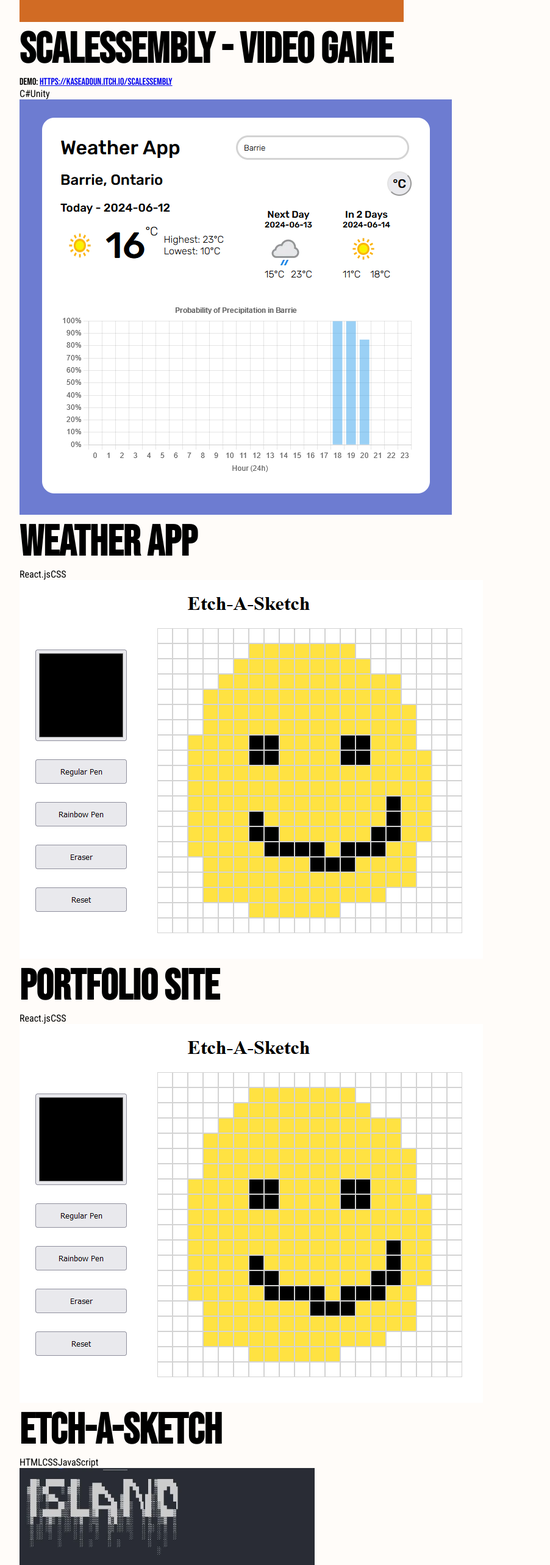
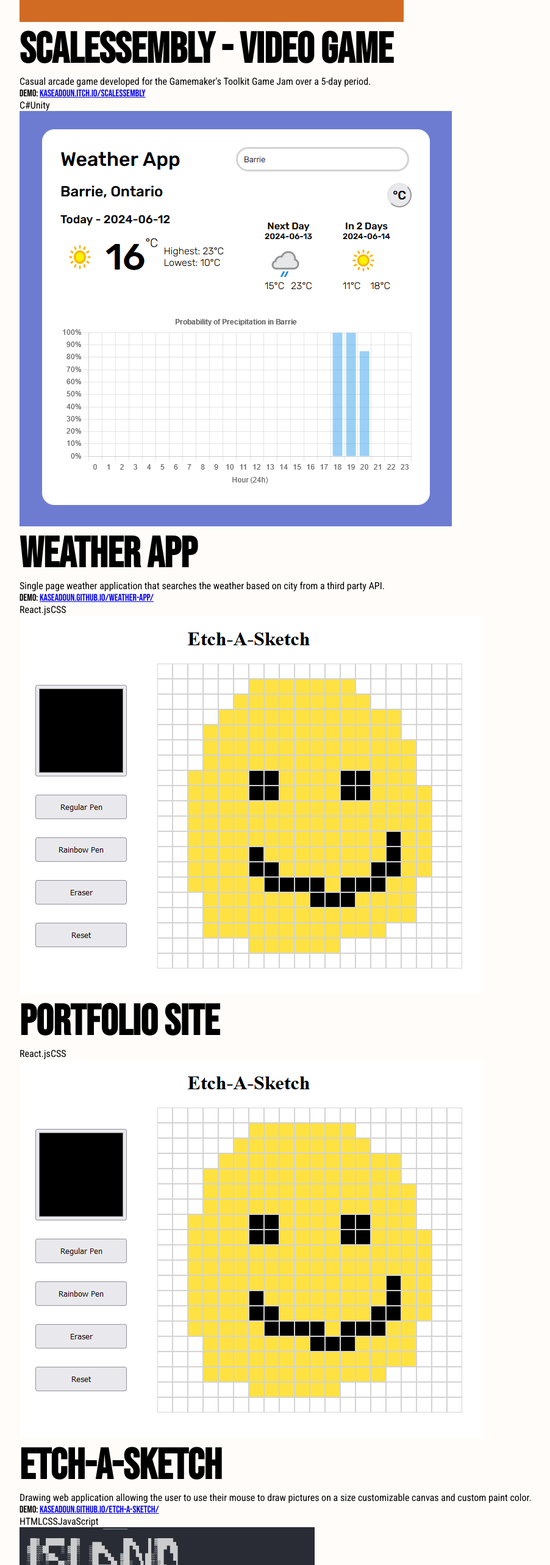
Before and after one commit to kaseadoun/karsten-leung-portfolio, a React (Vite) app: page / in a window 1280 px wide. Shown: the part 1200-3766 px from the top of the page at 61% size, without its empty margins (318-1220 px from the left). Built offline with nearby package versions, Linux system fonts and the light colour scheme.

Commit message:
Added url to demo and descriptions

```diff
--- a/src/data/projectData.js
+++ b/src/data/projectData.js
@@ -1,18 +1,18 @@
 export const projects = [
     {
         name: "Scalessembly - Video Game",
-        description: "",
+        description: "Casual arcade game developed for the Gamemaker's Toolkit Game Jam over a 5-day period.",
         techStack: ["C#", "Unity"],
         dependencies: [],
-        url: "https://kaseadoun.itch.io/scalessembly",
+        url: "kaseadoun.itch.io/scalessembly",
         image: "scalessembly.webp",
     },
     {
         name: "Weather App",
-        description: "",
+        description: "Single page weather application that searches the weather based on city from a third party API.",
         techStack: ["React.js", "CSS"],
         dependencies: [],
-        url: "",
+        url: " kaseadoun.github.io/weather-app/",
         image: "weather-app.webp",
     },
     {
@@ -25,15 +25,15 @@ export const projects = [
     },
     {
         name: "Etch-a-Sketch",
-        description: "",
+        description: "Drawing web application allowing the user to use their mouse to draw pictures on a size customizable canvas and custom paint color.",
         techStack: ["HTML", "CSS", "JavaScript"],
         dependencies: [],
-        url: "",
+        url: "kaseadoun.github.io/etch-a-sketch/",
         image: "etch-a-sketch.webp",
     },
     {
         name: "Island - Console Game",
-        description: "",
+        description: "Text-based time management adventure. Provides user with arrow key input, multiple paths to progress throughout the game, and an inventory system to carry items.",
         techStack: ["C#"],
         dependencies: [],
         url: "",
```
